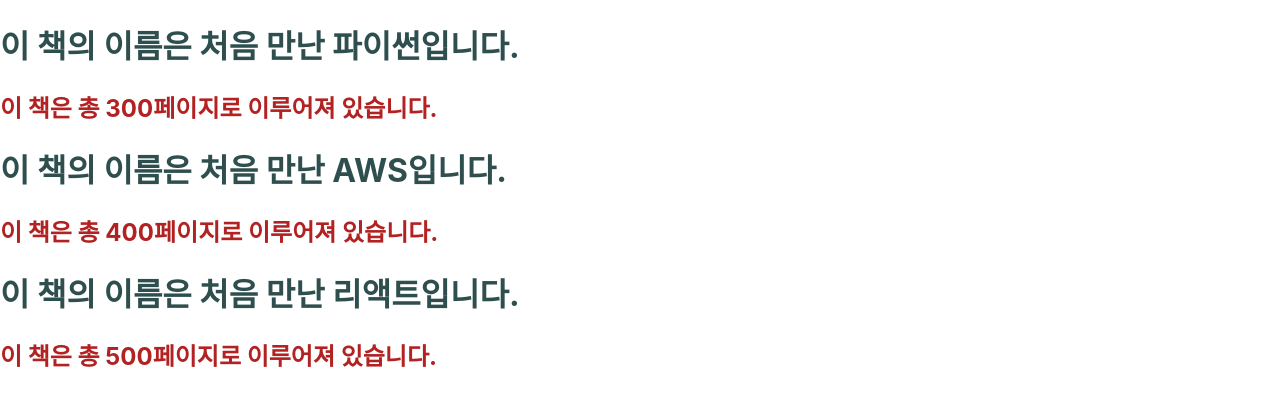
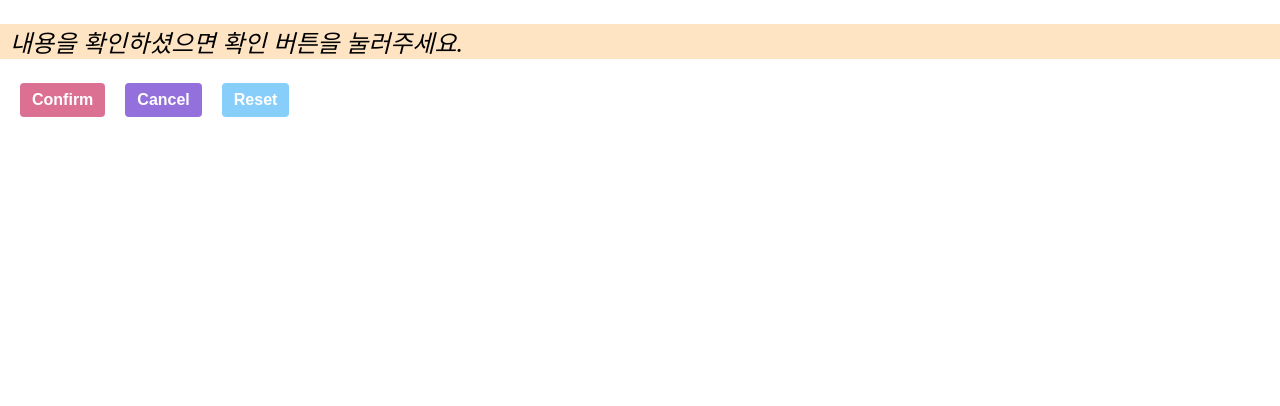
Before and after one commit to hwanbit/React, a React (Create React App) app: page / in a window 1280 px wide. Shown: the top 406 px of the page. Built offline with nearby package versions, Linux system fonts and the light colour scheme.

Commit message:
4장 엘리먼트 렌더링

```diff
--- /dev/null
+++ b/src/ch04/Button.css
@@ -0,0 +1,39 @@
+p {
+    font-style: italic;
+    font-size: x-large;
+    background-color: bisque;
+    padding-left: 10px;
+}
+
+.ok {
+    background-color: palevioletred;
+    border: none;
+    border-radius: 4px;
+    color: white;
+    font-size: 16px;
+    padding: 8px 12px;
+    margin-left: 20px;
+    text-align: center;
+}
+
+.no {
+    background-color: mediumpurple;
+    border: none;
+    border-radius: 4px;
+    color: white;
+    font-size: 16px;
+    padding: 8px 12px;
+    margin-left: 20px;
+    text-align: center;
+}
+
+.re {
+    background-color: lightskyblue;
+    border: none;
+    border-radius: 4px;
+    color: white;
+    font-size: 16px;
+    padding: 8px 12px;
+    margin-left: 20px;
+    text-align: center;
+}
--- /dev/null
+++ b/src/ch04/Button.jsx
@@ -0,0 +1,14 @@
+import React from "react";
+import './Button.css';
+
+function Button(props) {
+    return (
+        <button className={props.className}>
+            <b>
+                {props.children}
+            </b>
+        </button>
+    )
+}
+
+export default Button;
--- /dev/null
+++ b/src/ch04/ConfirmDialog.jsx
@@ -0,0 +1,16 @@
+import React from "react";
+import Button from "./Button"
+import './Button.css';
+
+function ConfirmDialog(props) {
+    return (
+        <div>
+            <p>내용을 확인하셨으면 확인 버튼을 눌러주세요.</p>
+            <Button className="ok">Confirm</Button>
+            <Button className="no">Cancel</Button>
+            <Button className="re">Reset</Button>{/* Use ConfirmButton here */}
+        </div>
+    );
+}
+
+export default ConfirmDialog;
--- a/src/index.js
+++ b/src/index.js
@@ -1,15 +1,14 @@
 import React from 'react';
 import ReactDOM from 'react-dom/client';
 import './index.css';
-import './ch03/Book.css';
 import App from './App';
 import reportWebVitals from './reportWebVitals';
-import Library from './ch03/Library';
+import ConfirmDialog from './ch04/ConfirmDialog';
 
 const root = ReactDOM.createRoot(document.getElementById('root'));
 root.render(
   <React.StrictMode>
-    <Library />
+    <ConfirmDialog />
   </React.StrictMode>
 );
 
```
